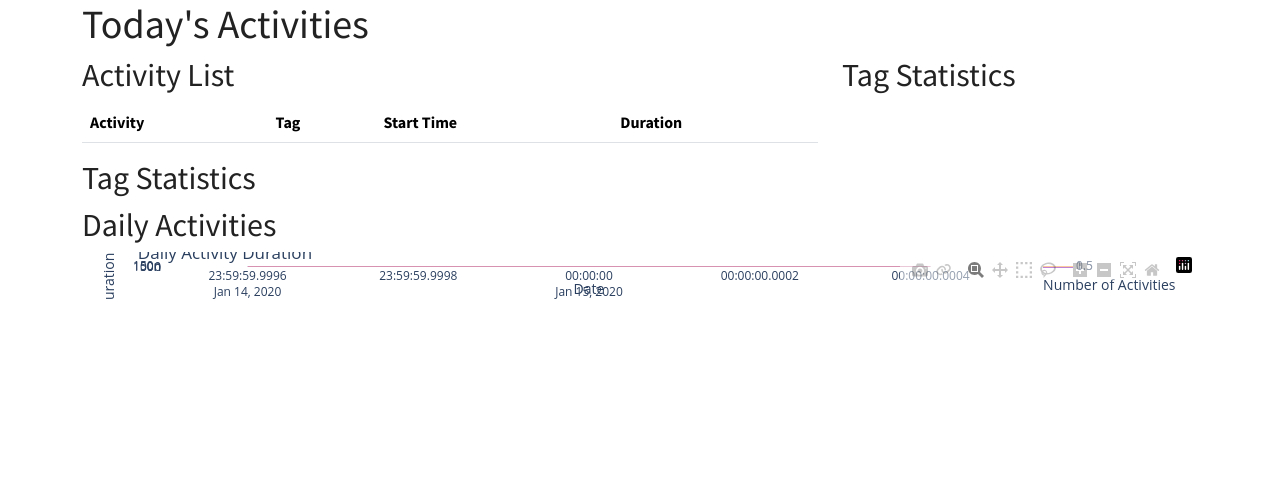
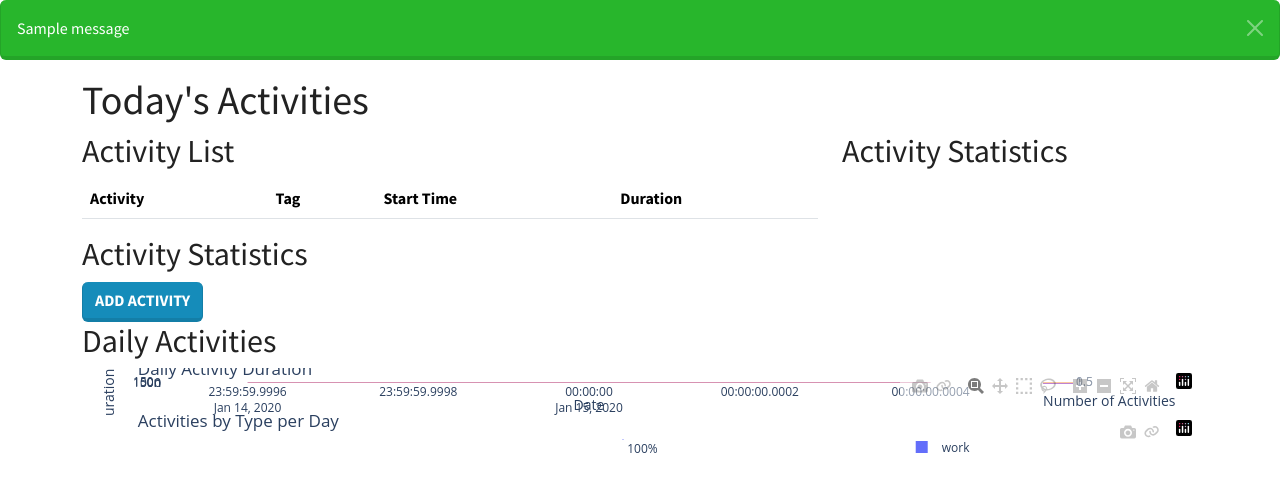
Before and after one commit to Wymagin/Activity_tracker, a Django app: page /dashboard/ in a window 1280 px wide. Shown: the part 60-552 px from the top of the page. Run offline with Django 5.2, Linux system fonts and the light colour scheme; a user stored in the database is signed in; tables that the repository leaves empty hold one stand-in row (values such as "Sample post"); one stand-in notice (Sample message) is shown; lists and menus that the app fills with data are empty; some libraries are stand-ins or nearby versions.

Commit message:
Activity add modal + changed add_activity view

```diff
--- a/activity_tracker/forms.py
+++ b/activity_tracker/forms.py
@@ -15,7 +15,7 @@ class UserRegistrationForm(UserCreationForm):
 class ActivityForm(forms.ModelForm):
     class Meta:
         model = Activity
-        fields = ['name', 'description', 'start_time', 'end_time']
+        fields = ['name', 'description', 'start_time', 'end_time','activity_type']
         widgets = {
             'start_time': forms.DateTimeInput(attrs={'type': 'datetime-local'}),
             'end_time': forms.DateTimeInput(attrs={'type': 'datetime-local'}),
--- a/activity_tracker/models.py
+++ b/activity_tracker/models.py
@@ -21,7 +21,7 @@ class Activity(models.Model):
     end_time = models.DateTimeField(null=True, blank=True)
     duration = models.DurationField(null=True, blank=True)
 
-    predefined_tag = models.CharField(
+    activity_type = models.CharField(
         max_length=20,
         choices=TAGS,
         default='other'
@@ -53,6 +53,7 @@ class Activity(models.Model):
         indexes = [
             models.Index(fields=['start_time']),
             models.Index(fields=['end_time']),
+            models.Index(fields=['activity_type']),
         ]
 
 
--- a/activity_tracker/templates/activity_tracker/dashboard.html
+++ b/activity_tracker/templates/activity_tracker/dashboard.html
@@ -1,7 +1,16 @@
 {% extends 'activity_tracker/base.html' %}
-
+{% load crispy_forms_tags %}
 {% block content %}
-
+{% if messages %}
+<div class="alert-container">
+    {% for message in messages %}
+    <div class="alert alert-{{ message.tags }} alert-dismissible fade show" role="alert">
+        {{ message }}
+        <button type="button" class="btn-close" data-bs-dismiss="alert" aria-label="Close"></button>
+    </div>
+    {% endfor %}
+</div>
+{% endif %}
 <div class="container dashboard">
     <h1>Today's Activities</h1>
 
@@ -21,7 +30,7 @@
                     {% for activity in today_activities %}
                     <tr>
                         <td>{{ activity.name }}</td>
-                        <td>{{ activity.get_predefined_tag_display }}</td>
+                        <td>{{ activity.get_activity_type_display }}</td>
                         <td>{{ activity.start_time|time:"H:i" }}</td>
                         <td>{{ activity.duration }}</td>
                     </tr>
@@ -29,12 +38,13 @@
                 </tbody>
             </table>
         </div>
+
         <div class="col-md-4">
-            <h2>Tag Statistics</h2>
+            <h2>Activity Statistics</h2>
             <ul class="list-group">
                 {% for tag_stat in tag_stats %}
                 <li class="list-group-item d-flex justify-content-between align-items-center">
-                    {{ tag_stat.predefined_tag }}
+                    {{ tag_stat.activity_type }}
                     <span class="badge bg-primary">
                         {{ tag_stat.activity_count }} activities
                     </span>
@@ -46,11 +56,11 @@
             </ul>
         </div>
         <div class="col-md-4">
-            <h2>Tag Statistics</h2>
+            <h2>Activity Statistics</h2>
             <ul class="list-group">
                 {% for tag_stat in tag_stats %}
                 <li class="list-group-item d-flex justify-content-between align-items-center">
-                    {{ tag_stat.predefined_tag }}
+                    {{ tag_stat.activity_type }}
                     <span class="badge bg-primary">
                         {{ tag_stat.activity_count }} activities
                     </span>
@@ -63,12 +73,41 @@
 
         </div>
     </div>
+    <div class="col-12">
+        <button type="button" class="btn btn-primary" data-bs-toggle="modal" data-bs-target="#addActivityModal">
+            Add Activity
+        </button>
+        <div class="modal fade" id="addActivityModal" tabindex="-1" aria-labelledby="addActivityModalLabel" aria-hidden="true">
+            <div class="modal-dialog">
+                <div class="modal-content">
+                    <div class="modal-header">
+                        <h5 class="modal-title" id="addActivityModalLabel">Add New Activity</h5>
+                        <button type="button" class="btn-close" data-bs-dismiss="modal" aria-label="Close"></button>
+                    </div>
+                    <div class="modal-body">
+                        <form id="ActivityForm" method="post" action="{% url 'add_activity' %}">
+                            {% csrf_token %}
+                            {{ form|crispy }}
+                            <button type="submit" class="btn btn-primary mt-3">Save Activity</button>
+                        </form>
+                    </div>
+                </div>
+            </div>
+        </div>
+    </div>
     <div class="row">
         <div class="col-12">
             <h2>Daily Activities</h2>
             {{ daily_activities_chart|safe }}
         </div>
     </div>
+    <div class="row">
+        <div class="col-12">
+            <h2>Activities By Type</h2>
+            {{ activities_by_type_chart|safe }}
+        </div>
+    </div>
+</div>
 
-</div>
+
 {% endblock %}
--- a/activity_tracker/urls.py
+++ b/activity_tracker/urls.py
@@ -27,5 +27,6 @@ urlpatterns = [
     path('register/', views.sign_up, name='register'),
     path('login/', views.login_view.as_view(), name='login'),
     path('logout/', views.logout_view, name='logout'),
+    path('add-activity/', views.add_activity, name='add_activity'),
     path('dashboard/', views.dashboard_view, name='dashboard'),
 ]
--- a/activity_tracker/utils.py
+++ b/activity_tracker/utils.py
@@ -43,3 +43,36 @@ def create_daily_activities_chart(user):
     # Convert to div
     chart_div = opy.plot(fig, output_type='div', include_plotlyjs=True)
     return chart_div
+
+
+def agg_activities_by_type(user):
+    activities_by_type = (
+    Activity.objects.filter(user=user)
+    .values('activity_type')
+    .annotate(activity_count=Count('id'))
+    .order_by('activity_type')
+    )
+    return activities_by_type
+
+
+def create_activities_by_type_chart(user):
+    df = pd.DataFrame(agg_activities_by_type(user))
+
+    # fig = px.bar(
+    #     df,
+    #     x="day",
+    #     y="activity_count",
+    #     color="activity_type",
+    #     title="Activities by Type per Day",
+    #     labels={"day": "Date",
+    #             "activity_count": "Number of Activities",
+    #             "activity_type": "Activity Type"}
+    # )
+    # chart_div = opy.plot(fig, output_type='div', include_plotlyjs=True)
+    fig = px.pie(df,
+                values='activity_count',
+                names='activity_type',
+                title='Activities by Type per Day',
+                labels={'activity_type': 'Activity Type', 'activity_count': 'Number of Activities'},)
+    chart_div = opy.plot(fig, output_type='div', include_plotlyjs=True)
+    return chart_div
--- a/activity_tracker/views.py
+++ b/activity_tracker/views.py
@@ -8,7 +8,7 @@ from django.contrib.auth import authenticate, login, logout
 from django.contrib.auth.views import LoginView
 from django.urls import reverse_lazy
 from django.contrib import messages
-from .utils import create_daily_activities_chart
+from .utils import create_daily_activities_chart, create_activities_by_type_chart
 
 def base_view(request):
     return render(request, 'activity_tracker/base.html', {
@@ -58,18 +58,53 @@ def dashboard_view(request):
     tag_stats = Activity.objects.filter(
         user=request.user,
         start_time__date=today
-    ).values('predefined_tag') \
+    ).values('activity_type') \
      .annotate(
          total_duration=Sum('duration'),
          activity_count=Count('id')
      )
 
     daily_activities_chart = create_daily_activities_chart(request.user)
+    activities_by_type_chart = create_activities_by_type_chart(request.user)
+    form = ActivityForm()
 
     context = {
         'today_activities': today_activities,
         'tag_stats': tag_stats,
         'daily_activities_chart': daily_activities_chart,
+        'activities_by_type_chart': activities_by_type_chart,
+        'form': form,
     }
 
     return render(request, 'activity_tracker/dashboard.html', context)
+
+
+# @login_required
+# def add_activity(request):
+#     if request.method == 'POST':
+#         form = ActivityForm(request.POST)
+#         if form.is_valid():
+#             activity = form.save(commit=False)
+#             activity.user = request.user
+#             activity.save()
+#             messages.success(request, "Activity added successfully!")
+#             return redirect('dashboard')
+#         else:
+#             messages.error(request, "There was an error in your form. Please fix it and try again.")
+#     else:
+#         form = ActivityForm()
+
+#     return render(request, 'activity_tracker/add_activity.html', {'form': form})
+
+@login_required
+def add_activity(request):
+    if request.method == 'POST':
+        form = ActivityForm(request.POST)
+        if form.is_valid():
+            activity = form.save(commit=False)
+            activity.user = request.user
+            activity.save()
+            messages.success(request, "Activity added successfully!")
+        else:
+            messages.error(request, "There was an error in your form. Please fix it and try again.")
+    return redirect('dashboard')
```
Also changed, not shown: activity_tracker/templates/activity_tracker/redund.html (added, +14 -0 lines), activity_tracker/migrations/0001_initial.py, activity_tracker/migrations/0002_activity_activity_tr_predefi_d72160_idx.py (added), activity_tracker/migrations/0003_remove_activity_activity_tr_predefi_d72160_idx_and_more.py (added).
